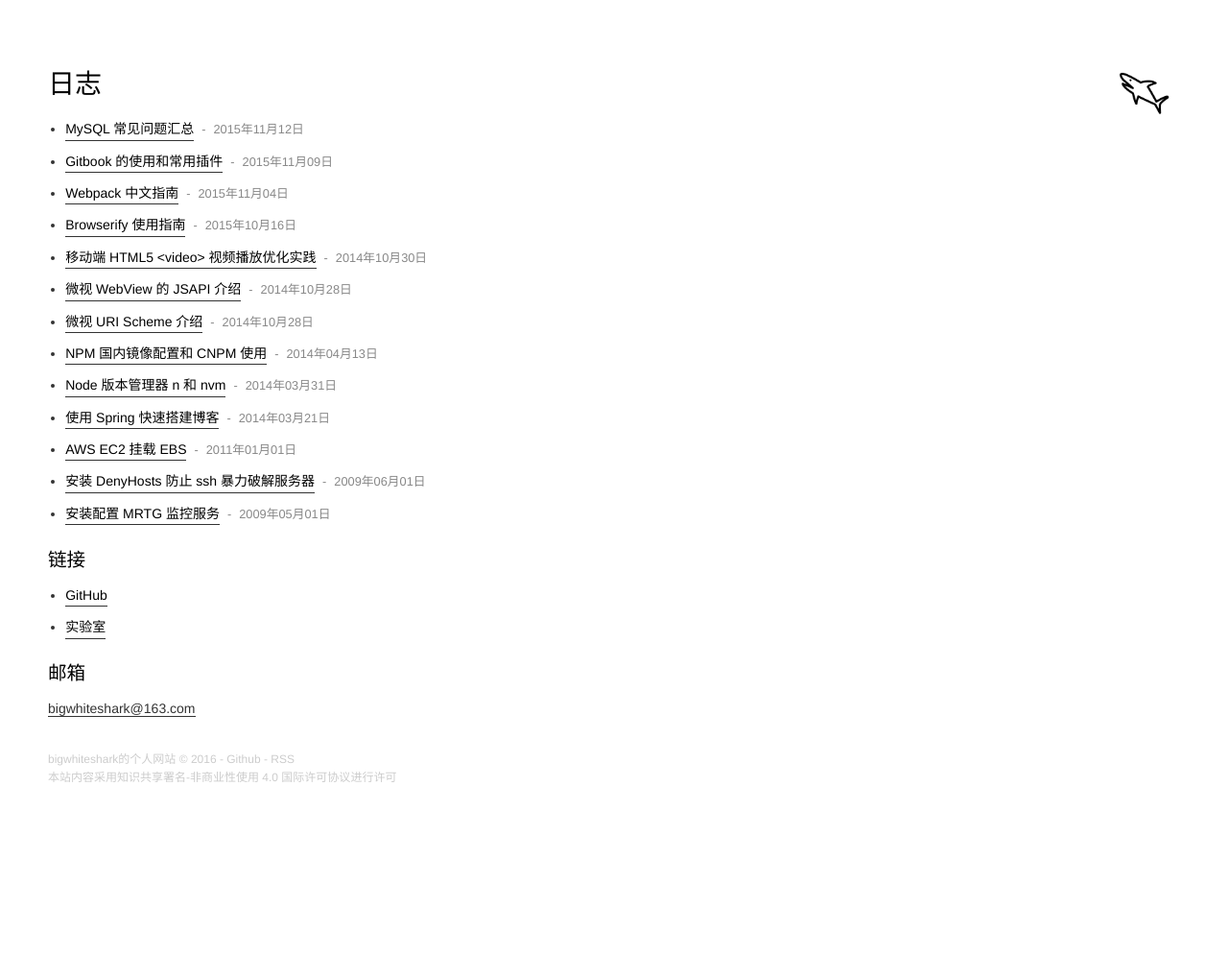
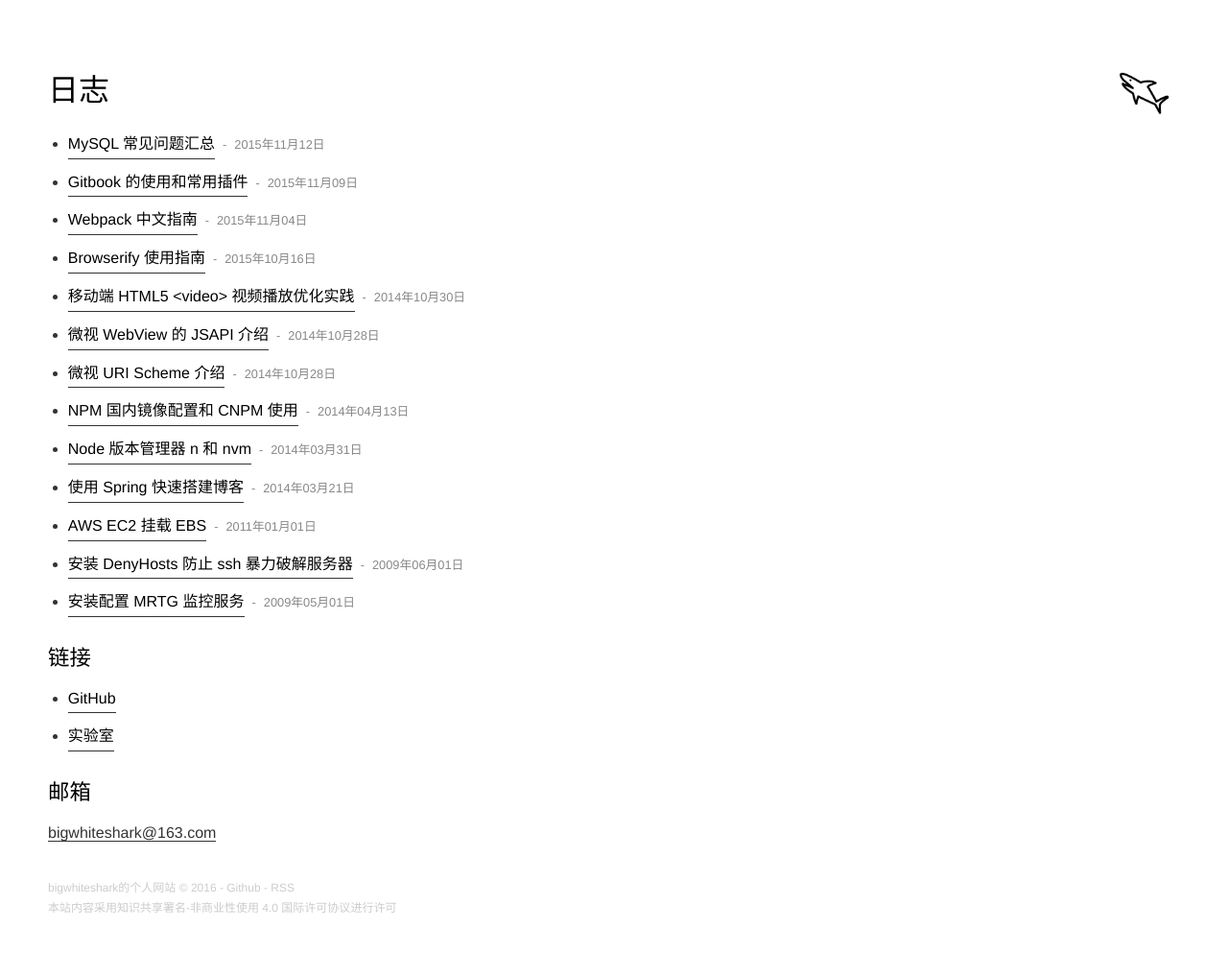
Before and after one commit to bigwhiteshark/bigwhiteshark.github.com, a Jekyll site: the page built from index.html, in a window 1280 px wide. Shown: the whole page at 96% size. Built offline with Jekyll 4.4.1, drawn with Linux system fonts in a browser that asks for light colours; nearby versions of some CDN libraries; some web fonts are replaced; Markdown is read by kramdown in place of the engine named in the settings; comment, search, counter and statistics services are not loaded; before the commit the page ends 900 px from its top, so only the background shows below that.

Commit message:
first commit

```diff
--- a/_sass/_typo.scss
+++ b/_sass/_typo.scss
@@ -35,7 +35,7 @@
 /* 要注意表单元素并不继承父级 font 的问题 */
 body, button, input, select, textarea {
   /*font: 300 1em/1.8 PingFang SC, Lantinghei SC, Microsoft Yahei, Hiragino Sans GB, Microsoft Sans Serif, WenQuanYi Micro Hei, sans;*/
-  font: normal 14px/1.6 "Helvetica Neue","Helvetica","Lucida Grande","Arial","Hiragino Sans GB","Microsoft Yahei","WenQuanYi Micro Hei","sans-serif"
+  font: normal 1em/1.8 "Helvetica Neue","Helvetica","Lucida Grande","Arial","Hiragino Sans GB","Microsoft Yahei","WenQuanYi Micro Hei","sans-serif"
 }
 
 button::-moz-focus-inner,
```
